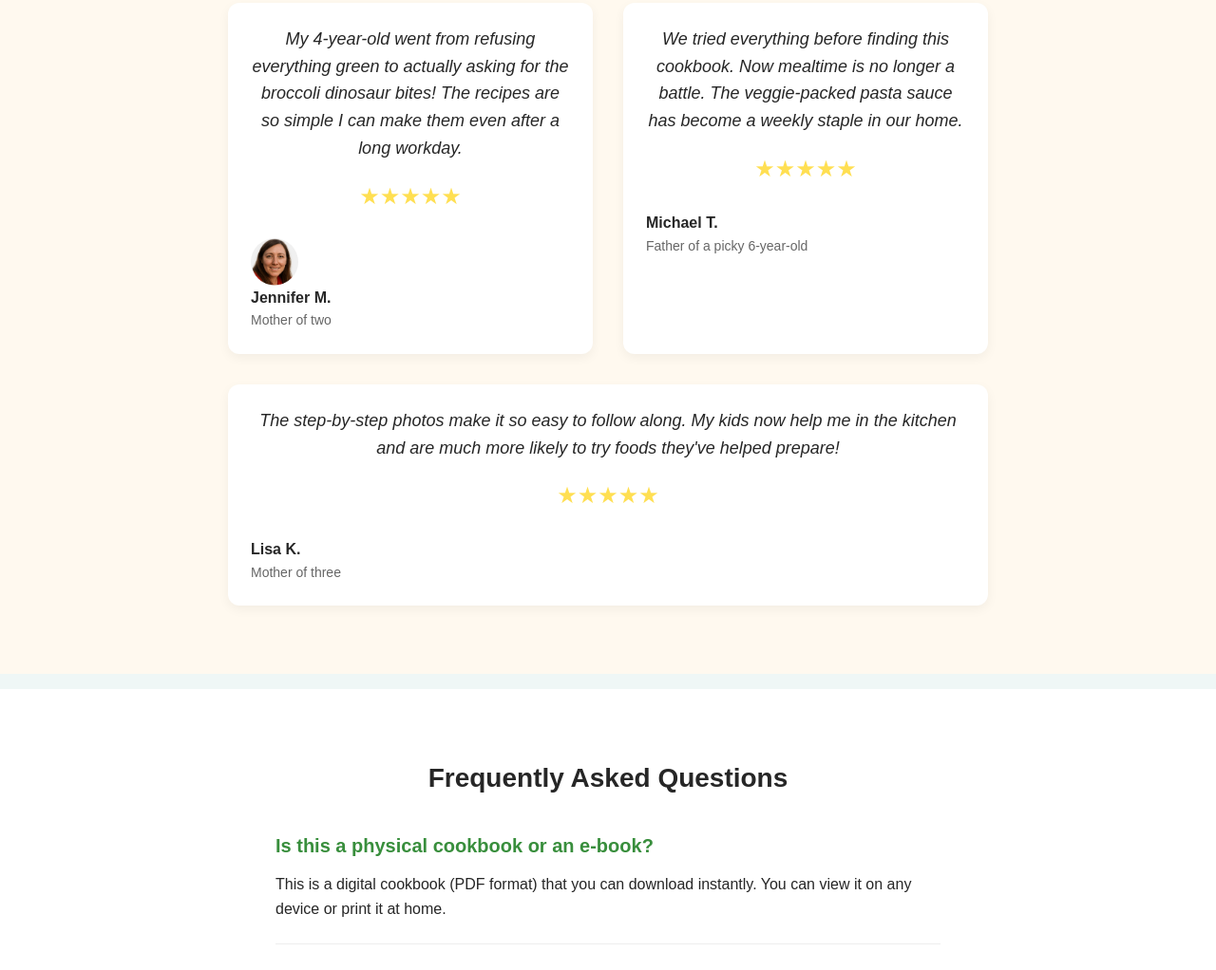
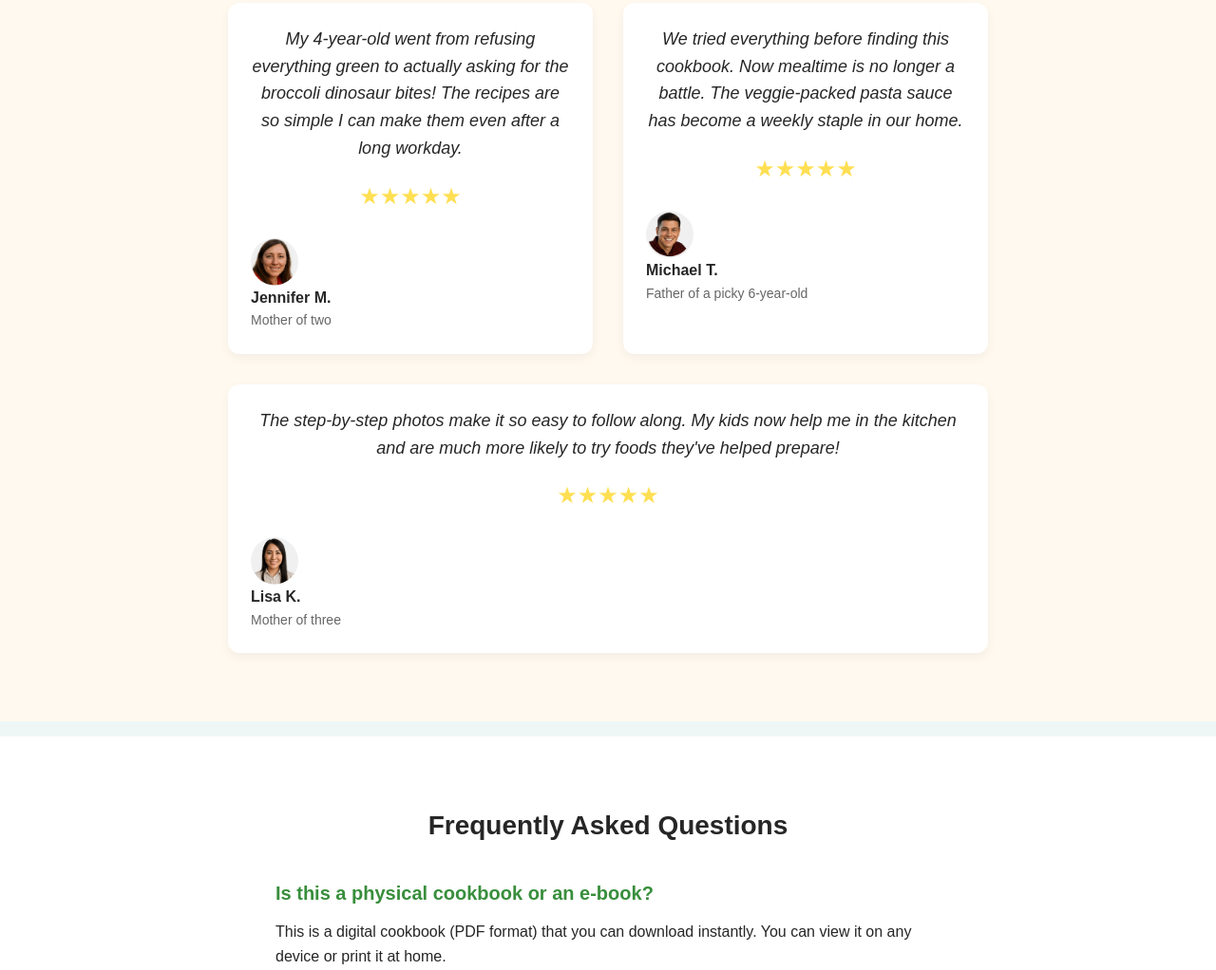
Before and after one commit to Nello29/test-picky-cookbook, a plain HTML site: page index.html in a window 1280 px wide. Shown: the part 2205-3227 px from the top of the page at 95% size. Drawn offline with Linux system fonts and the light colour scheme.

Commit message:
Update index.html

```diff
--- a/index.html
+++ b/index.html
@@ -724,6 +724,7 @@
           </div>
           <div class="testimonial-stars">★★★★★</div>
           <div class="testimonial-author">
+            <img src="testimonial2.png" alt="Jennifer M." class="testimonial-avatar">
             <div>
               <div class="testimonial-name">Michael T.</div>
               <div class="testimonial-meta">Father of a picky 6-year-old</div>
@@ -738,6 +739,7 @@
           </div>
           <div class="testimonial-stars">★★★★★</div>
           <div class="testimonial-author">
+            <img src="testimonial3.png" alt="Jennifer M." class="testimonial-avatar">
             <div>
               <div class="testimonial-name">Lisa K.</div>
               <div class="testimonial-meta">Mother of three</div>
```
